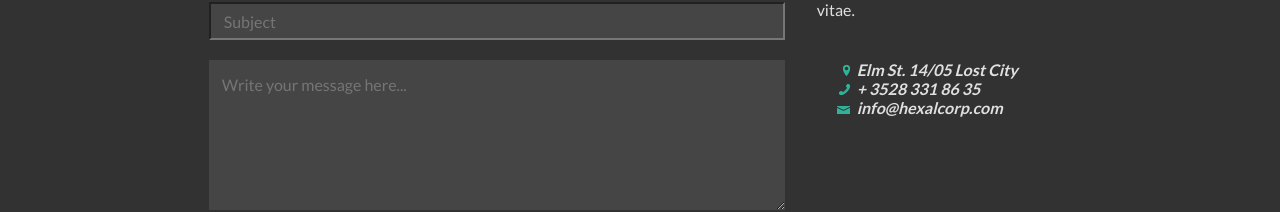
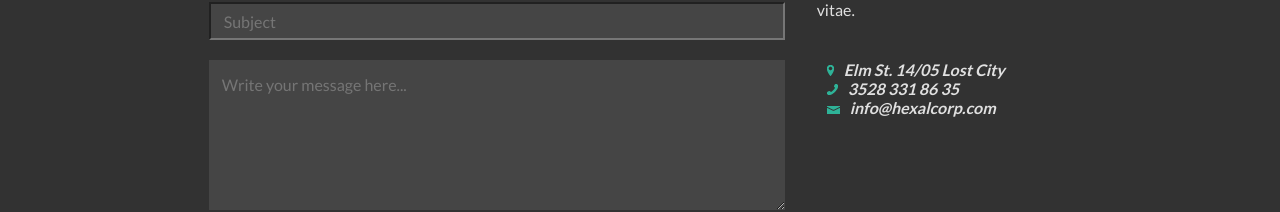
Before and after one commit to olyashepko/hexal, a plain HTML site: page index.html in a window 1280 px wide. Shown: the part 1423-1635 px from the top of the page. Drawn offline with Linux system fonts and the light colour scheme.

Commit message:
add interactive links

```diff
--- a/index.html
+++ b/index.html
@@ -167,9 +167,9 @@
                             <p><b>Quisque Hendrerit:</b> purus dapibus, ornare nibh vitae, viverra nibh. Fusce vitae aliquam tellus. Proin sit amet volutpat libero. Nulla sed nunc et tortor luctus faucibus morbi vitae. </p>
                             <address>
                                 <ul>
-                                    <li>Elm St. 14/05 Lost City</li>
-                                    <li>+ 3528 331 86 35</li>
-                                    <li>info@hexalcorp.com</li>
+                                    <li><a href="geo:38.929761, -78.833159"><img src=assets/location@1X.png></a>Elm St. 14/05 Lost City</li>
+                                    <li><a href="tel:35283318635"><img src=assets/phone@1X.png></a>3528 331 86 35</li>
+                                    <li><a href="mailto:info@hexalcorp.com"><img src=assets/mail@1X.png></a>info@hexalcorp.com</li>
                                 </ul>
                             </address>
                         </div>
--- a/style.css
+++ b/style.css
@@ -283,14 +283,14 @@ article .description {
 
 
 /* Connection */
-address li:nth-child(1) {
-    list-style-image: url("assets/location@1X.png")
+address li {
+    list-style-type: none;
 }
-address li:nth-child(2) {
-    list-style-image: url("assets/phone@1X.png")
+address li img{
+    padding:0px 10px;
 }
-address li:nth-child(3) {
-    list-style-image: url("assets/mail@1X.png")
+address ul {
+    padding: 0px;
 }
 
 .contacts {
```
